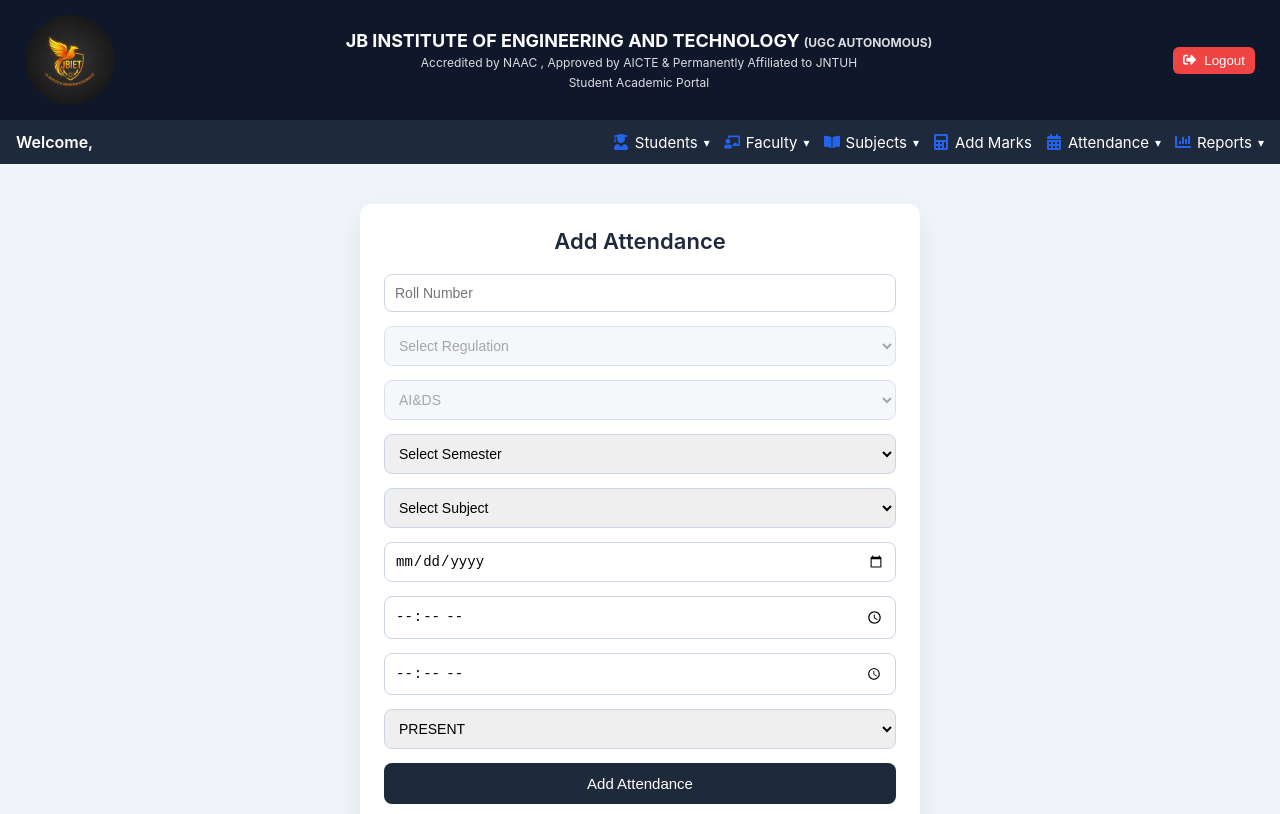
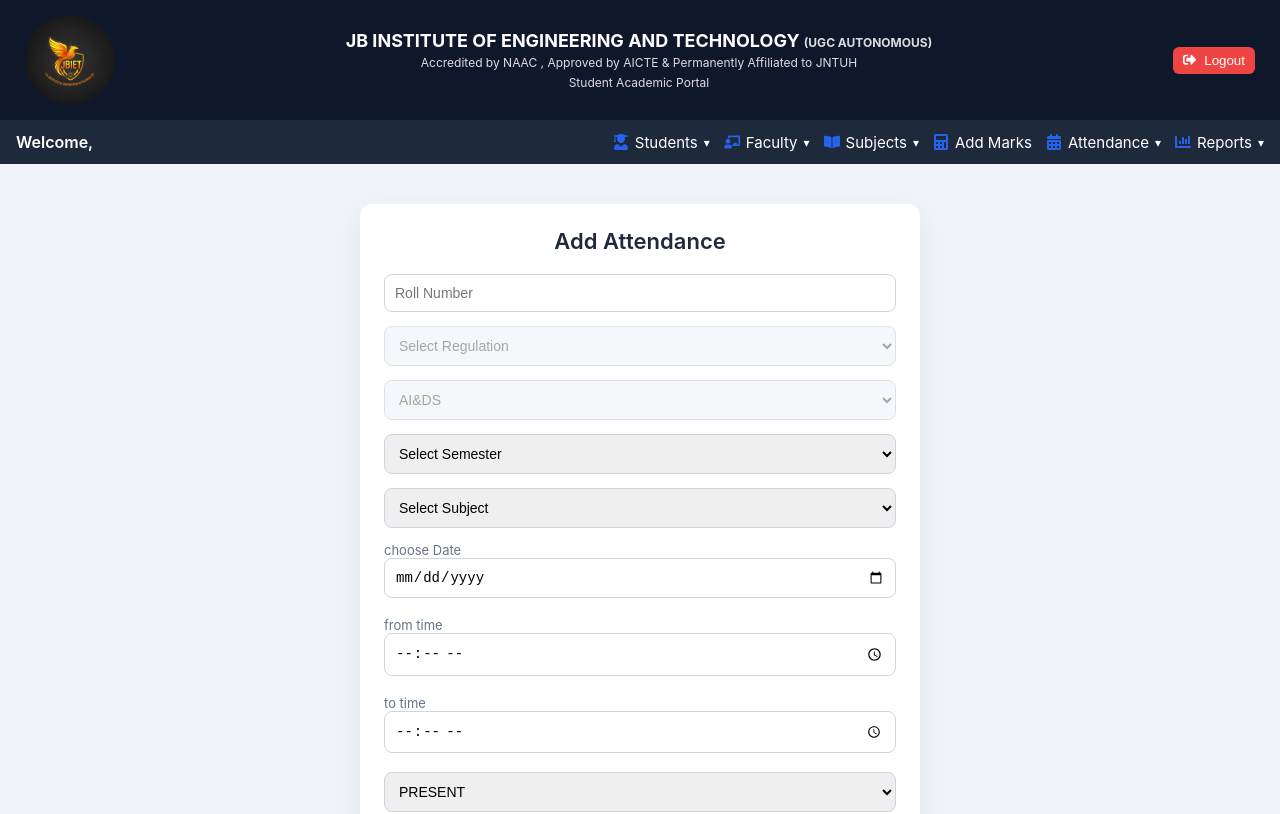
Before and after one commit to ARUKALARAJUGOUD/jbiet-mentor, a React (Create React App) app in the folder client/: page /admin/attendance in a window 1280 px wide. Shown: the top 814 px of the page. Built offline with nearby package versions, Linux system fonts and the light colour scheme.

Commit message:
changes input

```diff
--- a/client/src/pages/admin/Attendance/AddAttendance.jsx
+++ b/client/src/pages/admin/Attendance/AddAttendance.jsx
@@ -170,6 +170,8 @@
           </div>
 
           <div className="form-group">
+            <label>
+              choose Date
               <input
                 type="date"
                 name="date"
@@ -177,9 +179,12 @@
                 onChange={handleChange}
                 required
               />
+            </label>
           </div>
 
           <div className="form-group">
+            <label>
+              from time
               <input
                 type="time"
                 name="fromTime"
@@ -187,9 +192,12 @@
                 onChange={handleChange}
                 required
               />
+            </label>
           </div>
 
           <div className="form-group">
+            <label>
+              to time
               <input
                 type="time"
                 name="toTime"
@@ -197,6 +205,7 @@
                 onChange={handleChange}
                 required
               />
+            </label>
           </div>
 
           <div className="form-group">
--- a/client/src/pages/admin/Attendance/DayWiseAttendance.jsx
+++ b/client/src/pages/admin/Attendance/DayWiseAttendance.jsx
@@ -61,7 +61,7 @@
             Search by Date
             <input
               type="date"
-              value={searchDate}
+              value={searchDate} placeholder="Date"
               onChange={e => {
                 setSearchDate(e.target.value);
                 setSelectedDate(null);
--- a/client/src/pages/student/StudentProfile/DayWiseAttendence/AttendanceFilter.jsx
+++ b/client/src/pages/student/StudentProfile/DayWiseAttendence/AttendanceFilter.jsx
@@ -38,7 +38,7 @@
         <label>Start Date</label>
         <input
           type="date"
-          value={startDate}
+          value={startDate} placeholder="start Date"
           onChange={e => setStartDate(e.target.value)}
         />
       </div>
@@ -47,7 +47,7 @@
         <label>End Date</label>
         <input
           type="date"
-          value={endDate}
+          value={endDate} placeholder="End Date"
           onChange={e => setEndDate(e.target.value)}
         />
       </div>
```
Also changed, not shown: 2 other files (tests, documents, lock files or other folders). Lines whose indentation alone changed are shown as unchanged.
